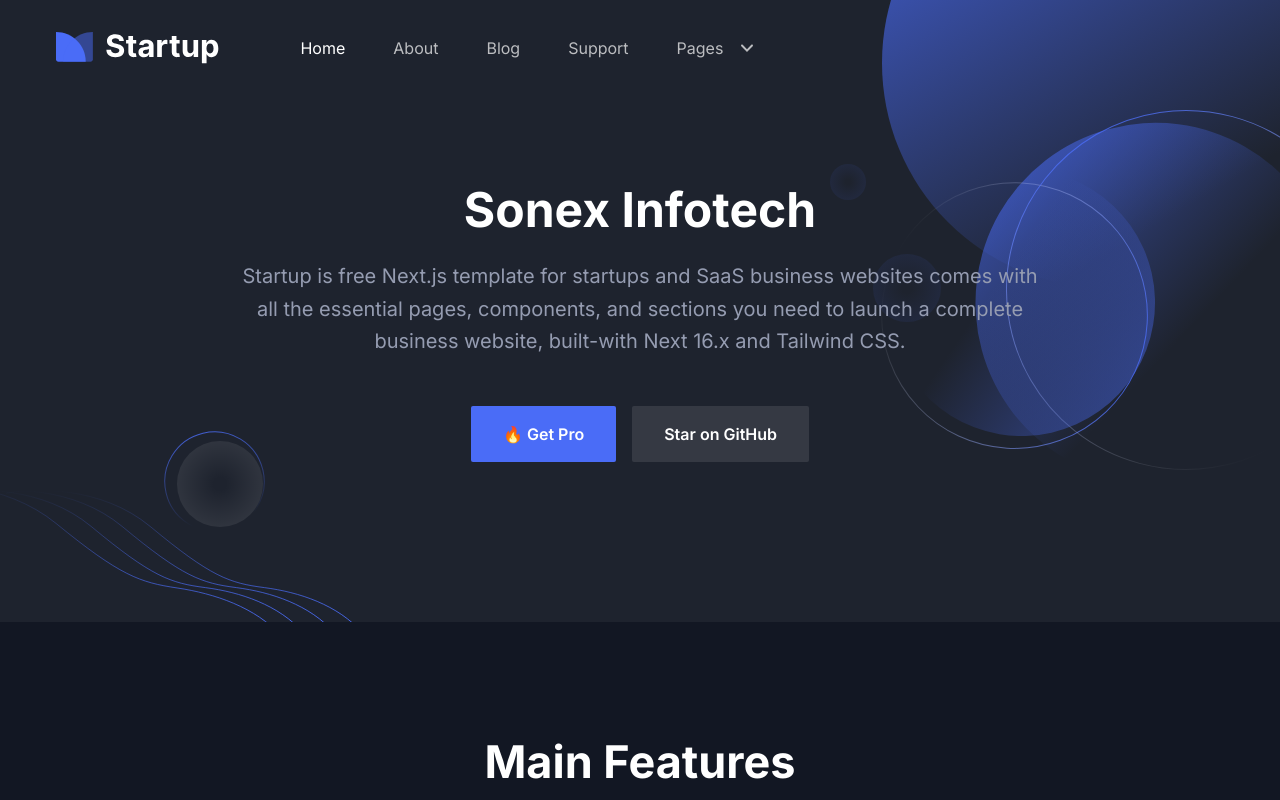
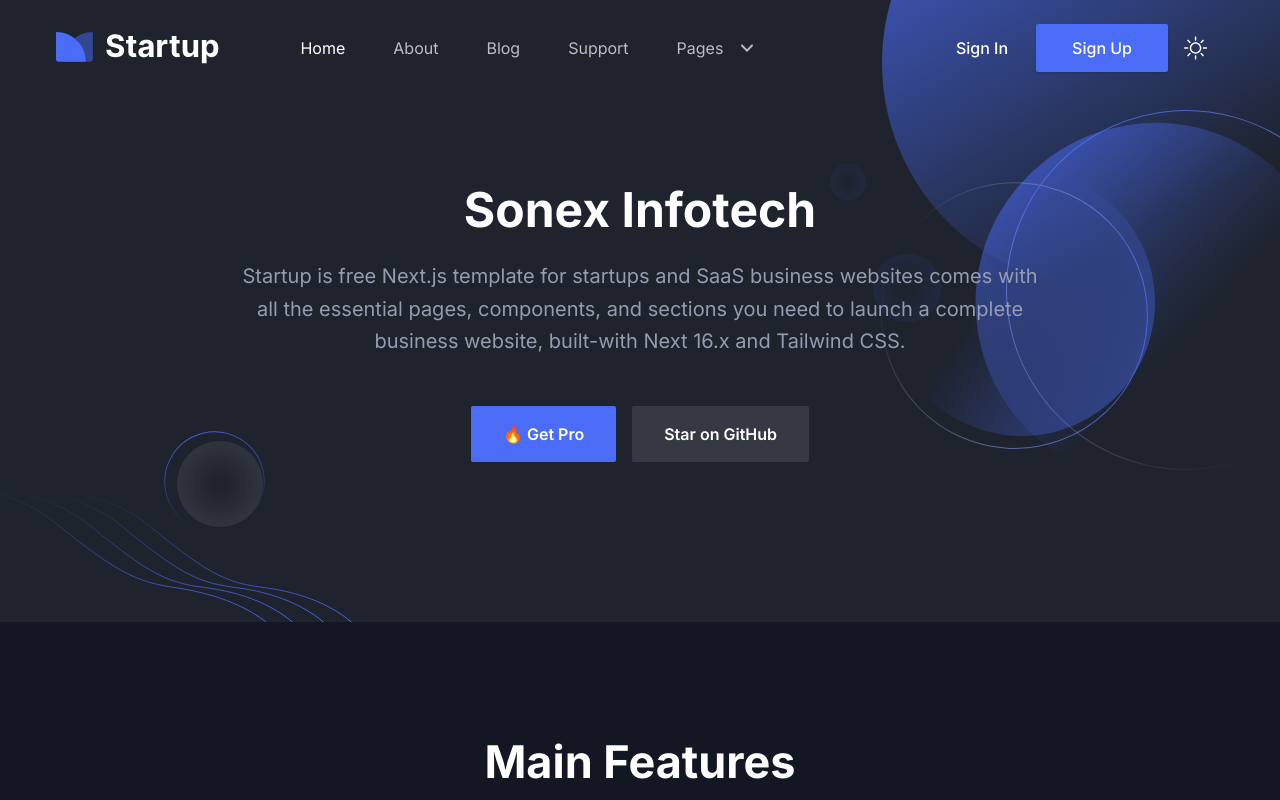
Before and after one commit to SonexWebinfo/sonex, a Next.js app: page / in a window 1280 px wide. Shown: the top 800 px of the page. Built offline with nearby package versions, Linux system fonts and the light colour scheme.

Commit message:
light chnages

```diff
--- a/src/components/Header/index.tsx
+++ b/src/components/Header/index.tsx
@@ -150,7 +150,7 @@ const Header = () => {
                   </ul>
                 </nav>
               </div>
-              {/* <div className="flex items-center justify-end pr-16 lg:pr-0">
+              <div className="flex items-center justify-end pr-16 lg:pr-0">
                 <Link
                   href="/signin"
                   className="text-dark hidden px-7 py-3 text-base font-medium hover:opacity-70 md:block dark:text-white"
@@ -166,7 +166,7 @@ const Header = () => {
                 <div>
                   <ThemeToggler />
                 </div>
-              </div> */}
+              </div>
             </div>
           </div>
         </div>
```
Lines whose indentation alone changed are shown as unchanged.
